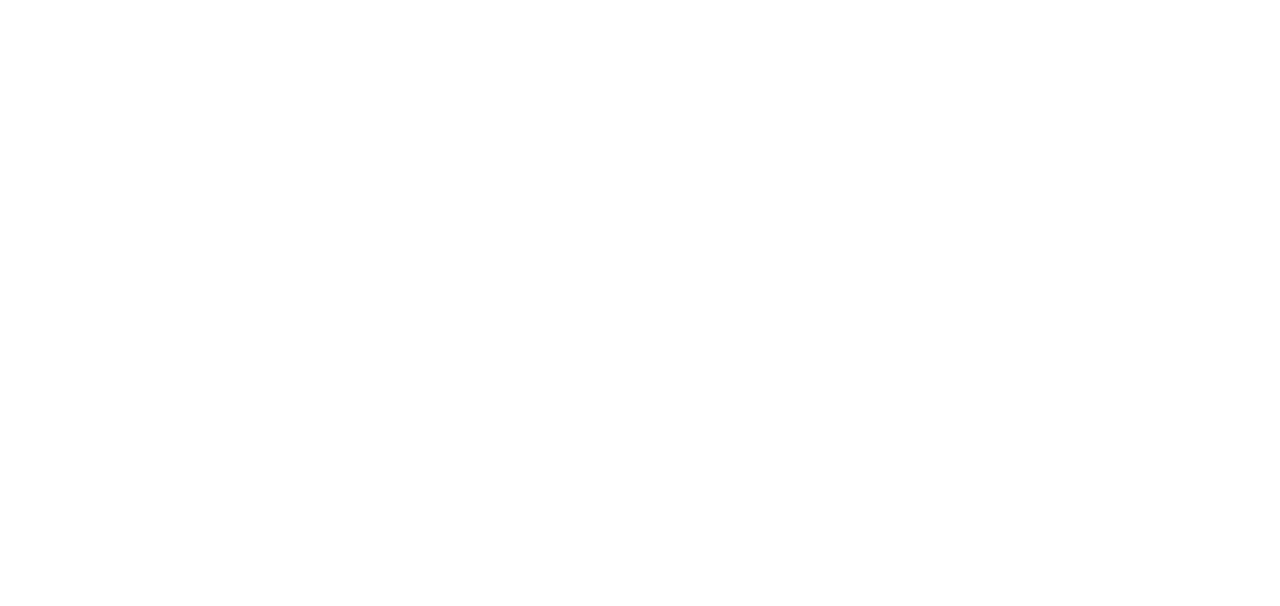
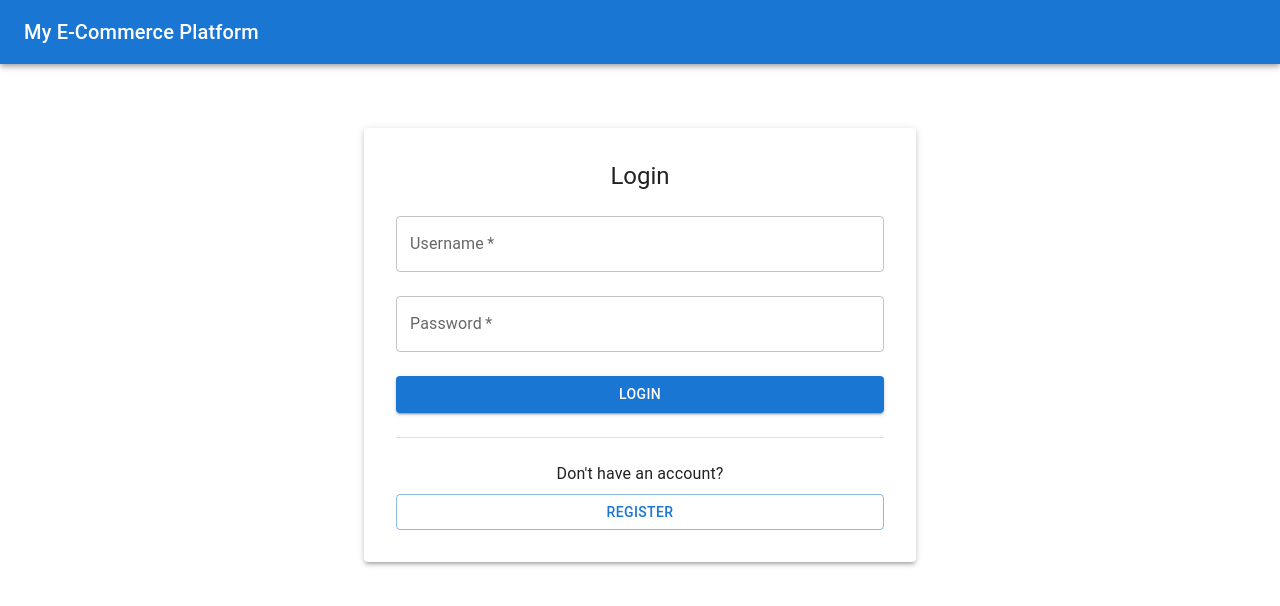
Before and after one commit to deennyy/react-kursova, a React (Vite) app: page /login in a window 1280 px wide. Before the commit this address had no page. Shown: the top 606 px of the page. Built offline with nearby package versions, Linux system fonts and the light colour scheme.

Commit message:
login and register are done i guess?

```diff
--- a/db.json
+++ b/db.json
@@ -1,13 +1,54 @@
 {
   "users": [
-      { "id": 1, "name": "Admin", "password": "pass" }
+    {
+      "id": "1",
+      "username": "Admin",
+      "password": "pass"
+    },
+    {
+      "id": "2",
+      "username": "Denny",
+      "password": "pass"
+    },
+    {
+      "id": "5d55",
+      "username": "Alex",
+      "password": "test"
+    }
   ],
   "products": [
-      { "id": 1, "name": "Product 1", "description": "This is product 1", "image": "https://encrypted-tbn0.gstatic.com/images?q=tbn:ANd9GcSQwxpp8kvSn8bX_XNKLknxHSrIrUA7u9n7mA&s", "rating": 4.5, "price": 49.99 },
-      { "id": 2, "name": "Product 2", "description": "This is product 2", "image": "https://encrypted-tbn0.gstatic.com/images?q=tbn:ANd9GcTc67ljZXPR715oV0WajFx_WbqqeOSA8d5rVA&s", "rating": 3.0, "price": 79.99 },
-      { "id": 3, "name": "Product 3", "description": "This is product 3", "image": "https://www.asrock.com/Graphics-Card/photo/Radeon%20RX%209070%20XT%20Taichi%2016GB%20OC(M1).png", "rating": 5.0, "price": 29.99 }
+    {
+      "id": "1",
+      "name": "Product 1",
+      "description": "This is product 1",
+      "image": "https://encrypted-tbn0.gstatic.com/images?q=tbn:ANd9GcSQwxpp8kvSn8bX_XNKLknxHSrIrUA7u9n7mA&s",
+      "rating": 4.5,
+      "price": 49.99
+    },
+    {
+      "id": "2",
+      "name": "Product 2",
+      "description": "This is product 2",
+      "image": "https://encrypted-tbn0.gstatic.com/images?q=tbn:ANd9GcTc67ljZXPR715oV0WajFx_WbqqeOSA8d5rVA&s",
+      "rating": 3,
+      "price": 79.99
+    },
+    {
+      "id": "3",
+      "name": "Product 3",
+      "description": "This is product 3",
+      "image": "https://www.asrock.com/Graphics-Card/photo/Radeon%20RX%209070%20XT%20Taichi%2016GB%20OC(M1).png",
+      "rating": 5,
+      "price": 29.99
+    }
   ],
   "reviews": [
-      { "id": 1, "product_id": 1, "user_id": 1, "rating": 5.0, "comment": "This is a review" }
+    {
+      "id": "1",
+      "product_id": 1,
+      "user_id": 1,
+      "rating": 5,
+      "comment": "This is a review"
+    }
   ]
 }
--- a/src/Index.jsx
+++ b/src/Index.jsx
@@ -20,7 +20,8 @@ import {
   Divider,
   Rating
 } from "@mui/material";
-import { Link } from 'react-router-dom';
+import { Link, useNavigate } from 'react-router-dom';
+import NavBar from './NavBar.jsx'
 
 const drawerWidth = 240;
 
@@ -63,21 +64,12 @@ export default function IndexPage() {
     (product) => product.price >= priceRange[0] && product.price <= priceRange[1] && product.rating >= minRating
   );
 
+  const user = JSON.parse(localStorage.getItem("user"));
+
   return (
     <Box sx={{ display: "flex", flexDirection: "column", height: "100vh" }}>
       <CssBaseline />
-      <AppBar position="static">
-        <Toolbar>
-          <Typography
-            noWrap
-            variant="h6"
-            component={Link}
-            to={`/`}
-            sx={{ textDecoration: "none", color: "#ffffff", "&:hover": { textDecoration: "underline" } }}>
-            My E-Commerce Platform
-          </Typography>
-        </Toolbar>
-      </AppBar>
+      <NavBar></NavBar>
       <Box sx={{ display: "flex", flex: 1 }}>
         <Drawer
           variant="permanent"
--- /dev/null
+++ b/src/LoginPage.jsx
@@ -0,0 +1,129 @@
+import React, { useState } from "react";
+import {
+  Container,
+  Box,
+  TextField,
+  Button,
+  Typography,
+  Paper,
+  Divider,
+  AppBar,
+  Toolbar,
+  CssBaseline
+} from "@mui/material";
+import { useNavigate, Link } from "react-router-dom";
+import NavBar from "./NavBar.jsx";
+
+const LoginPage = () => {
+  const navigate = useNavigate();
+
+  const [formData, setFormData] = useState({
+    username: "",
+    password: ""
+  });
+
+  const handleChange = (field) => (event) => {
+    setFormData((prev) => ({ ...prev, [field]: event.target.value }));
+  };
+
+  const handleLogin = async (e) => {
+    e.preventDefault();
+    try {
+        const response = await fetch(`http://localhost:3000/users?username=${formData.username}&password=${formData.password}`);
+        const users = await response.json();
+
+        if (users.length === 1) {
+          // Login successful
+          const user = users[0];
+          localStorage.setItem("user", JSON.stringify(user)); // store session
+          navigate("/");
+        } else {
+          // Login failed
+          alert("Invalid username or password.");
+        }
+      } catch (error) {
+        console.error("Login error:", error);
+        alert("An error occurred during login.");
+      }
+  };
+
+  const handleRegisterRedirect = async (e) => {
+    e.preventDefault();
+    try {
+        const response = await fetch(`http://localhost:3000/users`, {method: "POST", body: JSON.stringify({username: formData.username, password: formData.password})});
+        const users = await response.json();
+        const user_arr = [users];
+
+        if (user_arr.length === 1) {
+          // Register successful
+          const user = user_arr[0];
+          localStorage.setItem("user", JSON.stringify(user)); // store session
+          navigate("/");
+        } else {
+          alert("Registartion failed.");
+        }
+      } catch (error) {
+        console.error("Registration error:", error);
+        alert("An error occurred during registartion.");
+      }
+  };
+
+  return (
+    <Box>
+        <CssBaseline></CssBaseline>
+        <NavBar></NavBar>
+
+    <Container maxWidth="sm">
+
+      <Paper elevation={3} sx={{ mt: 8, p: 4 }}>
+        <Typography variant="h5" align="center" gutterBottom>
+          Login
+        </Typography>
+        <Box component="form" onSubmit={handleLogin}>
+          <TextField
+            label="Username"
+            type="username"
+            fullWidth
+            required
+            margin="normal"
+            value={formData.username}
+            onChange={handleChange("username")}
+          />
+          <TextField
+            label="Password"
+            type="password"
+            fullWidth
+            required
+            margin="normal"
+            value={formData.password}
+            onChange={handleChange("password")}
+          />
+          <Button
+            type="submit"
+            variant="contained"
+            color="primary"
+            fullWidth
+            sx={{ mt: 2 }}
+          >
+            Login
+          </Button>
+        </Box>
+
+        <Divider sx={{ my: 3 }} />
+
+        <Typography align="center">Don't have an account?</Typography>
+        <Button
+          variant="outlined"
+          fullWidth
+          onClick={handleRegisterRedirect}
+          sx={{ mt: 1 }}
+        >
+          Register
+        </Button>
+      </Paper>
+    </Container>
+    </Box>
+  );
+};
+
+export default LoginPage;
--- /dev/null
+++ b/src/NavBar.jsx
@@ -0,0 +1,64 @@
+import React, { useState } from "react";
+import {
+  Container,
+  Box,
+  TextField,
+  Button,
+  Typography,
+  Paper,
+  Divider,
+  AppBar,
+  Toolbar,
+  CssBaseline
+} from "@mui/material";
+import { useNavigate, Link, useLocation } from "react-router-dom";
+
+const NavBar = () => {
+    const navigate = useNavigate();
+
+    const handleLoginClick = () => {
+        navigate("/login");
+    };
+
+    const handleLogoutClick = () => {
+        localStorage.removeItem("user");
+        navigate("/");
+    };
+
+    const user = JSON.parse(localStorage.getItem("user"));
+    const location = useLocation();
+
+    return (
+        <AppBar position="static">
+                <Toolbar>
+                  <Typography
+                    noWrap
+                    variant="h6"
+                    component={Link}
+                    to={`/`}
+                    sx={{ textDecoration: "none", color: "#ffffff", "&:hover": { textDecoration: "underline" } }}>
+                    My E-Commerce Platform
+                  </Typography>
+
+                { location['pathname'] != '/login' ? (
+                    <>
+                    <Box sx={{ flexGrow: 1 }} />
+
+                    { user ? (
+                    <Button variant="outlined" color="#ffffff" onClick={handleLogoutClick}>
+                        Logout
+                    </Button> )
+                    : (
+                    <Button variant="outlined" color="#ffffff" onClick={handleLoginClick}>
+                        Login
+                    </Button>  ) }
+                    </>
+                ) : null
+                }
+
+                </Toolbar>
+        </AppBar>
+    );
+}
+
+export default NavBar;
--- a/src/ProductPage.jsx
+++ b/src/ProductPage.jsx
@@ -19,6 +19,7 @@ import {
   Grid
 } from "@mui/material";
 import { Link, useParams } from 'react-router-dom';
+import NavBar from "./NavBar.jsx";
 
 // Same product list or import from a shared file
 const products = [
@@ -86,21 +87,12 @@ export default function ProductPage() {
     }
   };
 
+  const user = JSON.parse(localStorage.getItem("user"));
+
   return (
     <Box>
     <CssBaseline />
-    <AppBar position="static">
-        <Toolbar>
-            <Typography
-                noWrap
-                variant="h6"
-                component={Link}
-                to={`/`}
-                sx={{ textDecoration: "none", color: "#ffffff", "&:hover": { textDecoration: "underline" } }}>
-                My E-Commerce Platform
-            </Typography>
-        </Toolbar>
-      </AppBar>
+    <NavBar></NavBar>
     <Container maxWidth="lg" sx={{ mt: 4 }}>
     <Box sx={{ display: "flex", gap: 4, alignItems: "flex-start" }}>
     <Box sx={{ flex: 1 }}>
@@ -157,8 +149,9 @@ export default function ProductPage() {
           label="Your Name"
           fullWidth
           margin="normal"
-          value={newReview.name}
+          value={ user ? user['username'] : "Your Name" }
           onChange={handleReviewChange("name")}
+          disabled
         />
         <Rating
           value={newReview.rating}
@@ -174,9 +167,16 @@ export default function ProductPage() {
           value={newReview.comment}
           onChange={handleReviewChange("comment")}
         />
+        {
+            user ?
         <Button variant="outlined" onClick={handleReviewSubmit}>
           Submit Review
         </Button>
+        :
+        <Typography>
+            Login to submit a review
+        </Typography>
+        }
         </Box>
         </Box>
     </Container>
--- a/src/main.jsx
+++ b/src/main.jsx
@@ -5,12 +5,14 @@ import { createRoot } from 'react-dom/client'
 import IndexPage from './Index.jsx'
 import { BrowserRouter, Routes, Route } from "react-router-dom";
 import ProductPage from './ProductPage.jsx';
+import LoginPage from './LoginPage.jsx';
 
 createRoot(document.getElementById('root')).render(
   <BrowserRouter>
     <Routes>
       <Route path="/" element={<IndexPage />} />
       <Route path="/products/:id" element={<ProductPage />} />
+      <Route path="/login" element={<LoginPage />} />
     </Routes>
   </BrowserRouter>,
 )
```
Lines whose indentation alone changed are shown as unchanged.
